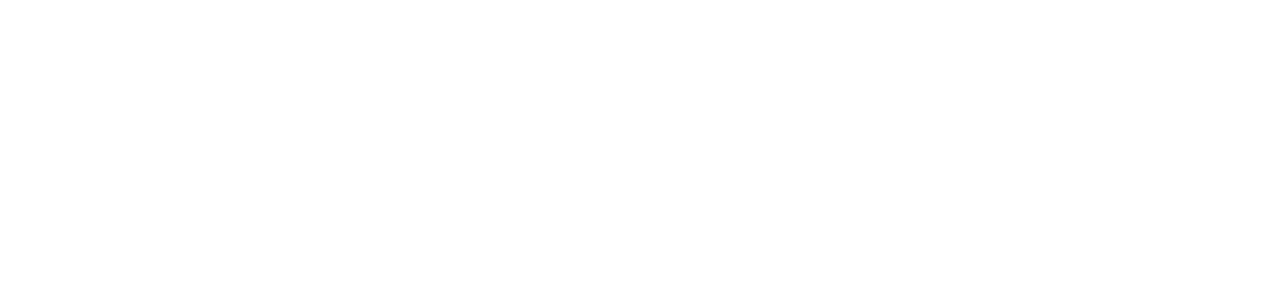
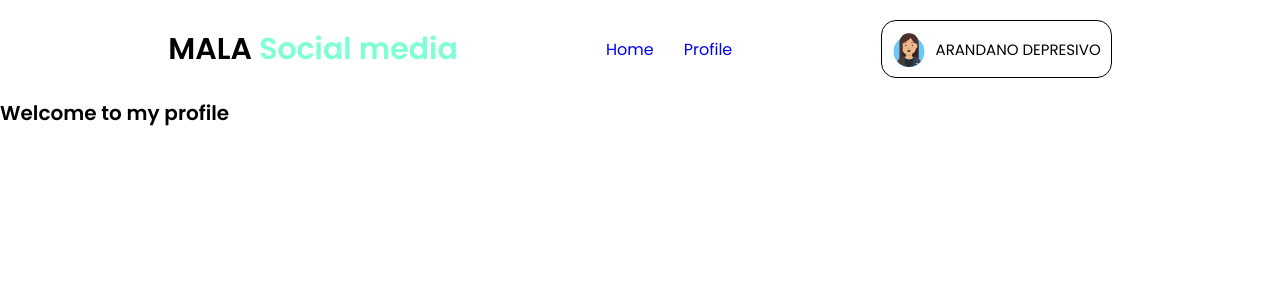
Before and after one commit to ArmandoAlmanza/mala-social-media, a React (Vite) app: page /profile in a window 1280 px wide. Before the commit this address had no page. Shown: the top 300 px of the page. Built offline with nearby package versions, Linux system fonts and the light colour scheme.

Commit message:
just testing some styles i have in mind

```diff
--- a/src/App.css
+++ b/src/App.css
@@ -18,3 +18,76 @@
     box-sizing: inherit;
     margin: 0;
 }
+
+a {
+    text-decoration: none;
+}
+
+/* Header */
+.site__header {
+    display: flex;
+    flex-direction: column;
+    align-items: center;
+    padding: 2rem;
+    gap: 1.3rem;
+}
+
+.logo {
+    font-size: 3rem;
+}
+
+.logo span {
+    color: aquamarine;
+}
+
+@media (min-width: 768px) {
+  .site__header{
+    flex-direction: row;
+    justify-content: space-evenly;
+    gap: 0;
+  }
+}
+
+/* Navbar */
+
+.navbar {
+    display: flex;
+    flex-direction: row;
+    justify-content: space-between;
+    gap: 3rem;
+}
+
+.navbar a {
+  font-size: 1.6rem;
+  transition: all .3s ease-in-out;
+}
+
+.navbar a:hover{
+  transform: scale(1.1);
+}
+
+/* Header Avatar */
+
+.profile__header{
+  display: flex;
+  align-items: center;
+  gap: 1rem;
+  border: 1px solid #000;
+  padding: 1rem;
+  border-radius: 15px;
+}
+
+.avatar__header {
+  height: 3.6rem;
+}
+
+.profile__header p {
+  font-size: 1.5rem;
+  text-transform: uppercase;
+}
+
+@media (min-width: 768px) {
+  .profile__header{
+
+  }
+}
--- /dev/null
+++ b/src/components/Header.jsx
@@ -0,0 +1,20 @@
+import React from 'react'
+import Navbar from './Navbar'
+import avatar from "../assets/avatar.svg"
+
+const Header = () => {
+  return (
+	<header className='site__header'>
+		<div>
+			<h1 className='logo'>MALA <span>Social media</span></h1>
+		</div>
+		<Navbar />
+		<div className='profile__header'>
+			<img className='avatar__header' src={avatar} alt="Avatar picture" />
+			<p>Arandano Depresivo</p>
+		</div>
+	</header>
+  )
+}
+
+export default Header
--- /dev/null
+++ b/src/components/Navbar.jsx
@@ -0,0 +1,17 @@
+import { Link } from "react-router-dom";
+
+const Navbar = () => {
+    return (
+        <nav className="navbar">
+            <Link to="/" className="link">
+                Home
+            </Link>
+
+            <Link to="/profile" className="link">
+                Profile
+            </Link>
+        </nav>
+    );
+};
+
+export default Navbar;
--- a/src/pages/LandingPage.jsx
+++ b/src/pages/LandingPage.jsx
@@ -1,8 +1,14 @@
 import React from "react";
+import Header from "../components/Header";
+import { useEffect } from "react";
 
 const LandingPage = () => {
+	useEffect(()=> {
+		document.title = "MALA || Home"
+	},[])
     return (
         <div>
+            <Header />
             <h1>Welcome to MALA</h1>
         </div>
     );
--- /dev/null
+++ b/src/pages/Profile.jsx
@@ -0,0 +1,17 @@
+import React, { useEffect } from "react";
+import Header from "../components/Header";
+
+const Profile = () => {
+    useEffect(() => {
+        document.title = "MALA || Profile";
+    }, []);
+
+    return (
+        <div>
+            <Header />
+            <h1>Welcome to my profile</h1>
+        </div>
+    );
+};
+
+export default Profile;
--- a/src/routes/routes.jsx
+++ b/src/routes/routes.jsx
@@ -1,11 +1,13 @@
 import { BrowserRouter, Routes, Route } from "react-router-dom";
 import App from "../App";
+import Profile from "../pages/Profile";
 
 export const MyRoutes = () => {
     return (
         <BrowserRouter>
             <Routes>
                 <Route path="/" element={<App />} />
+                <Route path="/profile" element={<Profile />} />
             </Routes>
         </BrowserRouter>
     );
```
Also changed, not shown: src/assets/avatar.svg (added).
